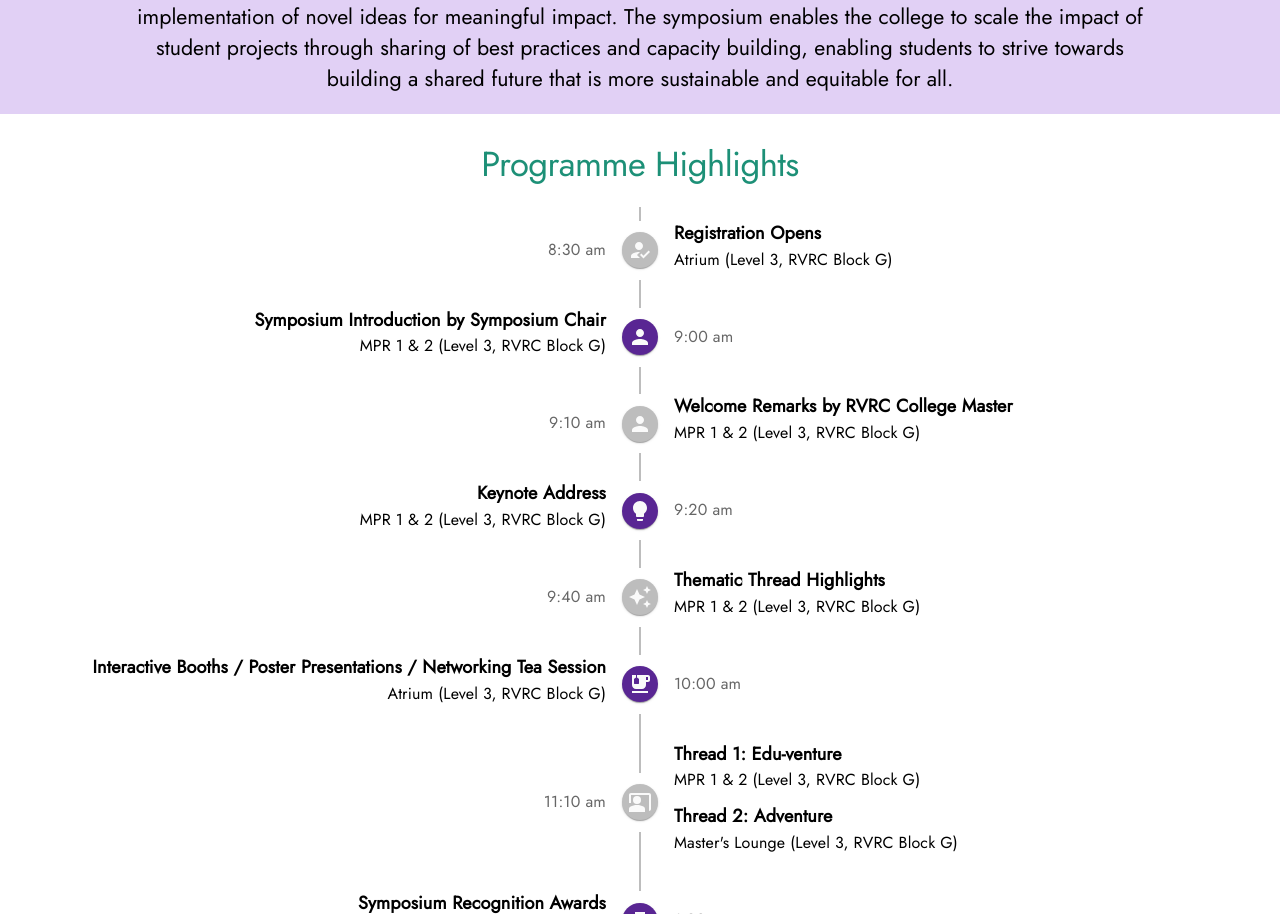
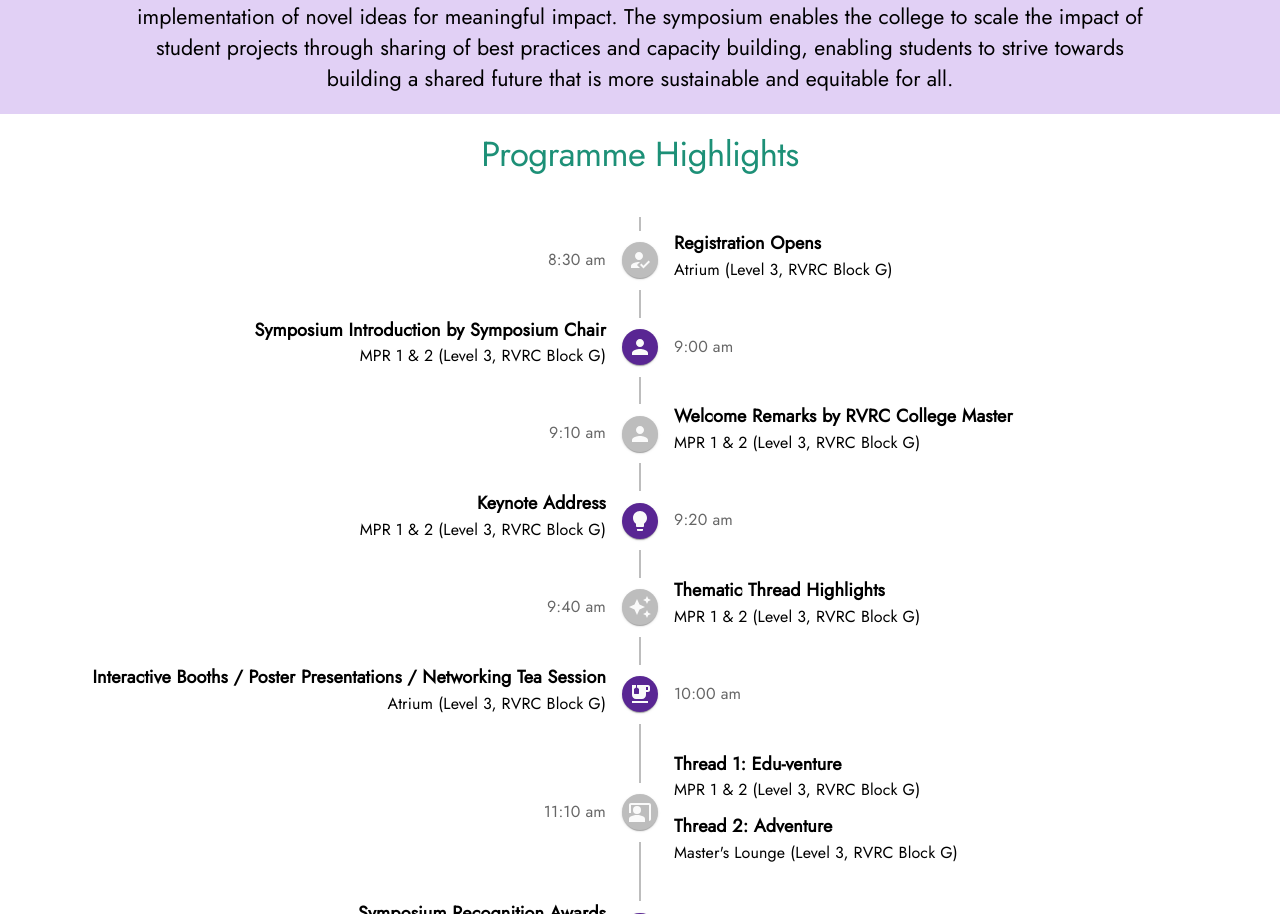
Before and after one commit to kxrt/rvrc-blog, a React (Create React App) app: page / in a window 1280 px wide. Shown: the part 3287-4201 px from the top of the page. Built offline with nearby package versions, Linux system fonts and the light colour scheme.

Commit message:
fix(2025): fix title padding

```diff
--- a/src/components/ProgrammeHighlights.js
+++ b/src/components/ProgrammeHighlights.js
@@ -12,7 +12,7 @@ const ProgrammeHighlights = ({ events }) => {
         sx={{
           fontSize: { xs: "20pt", md: "26pt" },
           fontFamily: "Jost",
-          paddingTop: "30px",
+          py: "20px",
           color: "#1d9077",
         }}
       >
```
